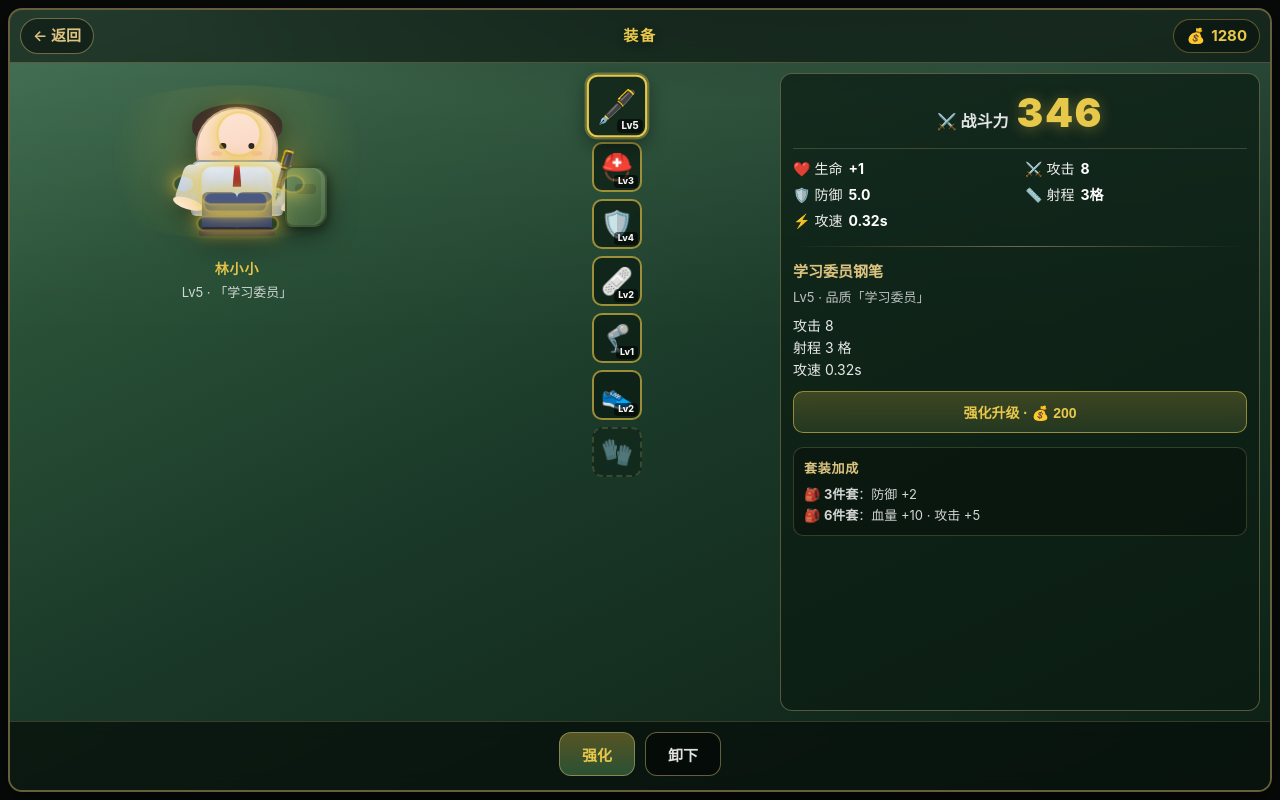
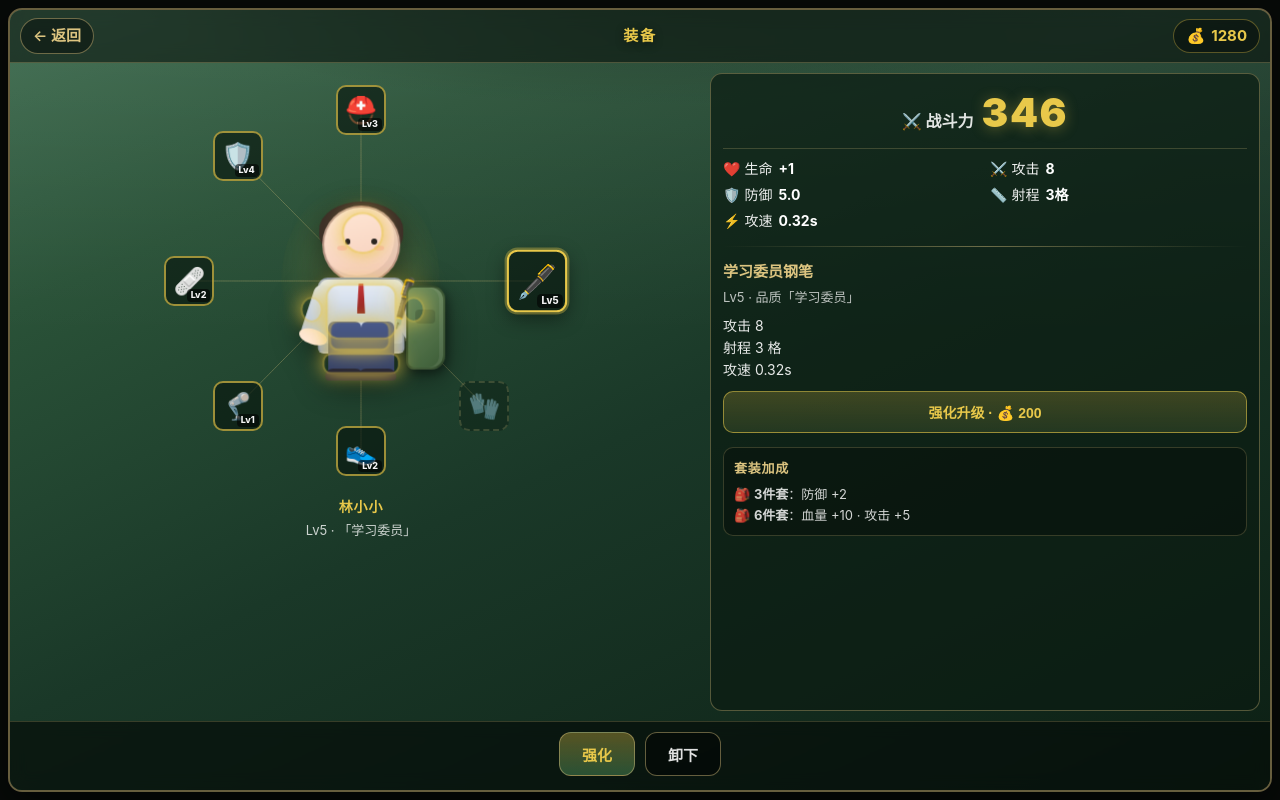
Before and after one commit to edwin-lau/AppDocPages, a plain HTML site: page docs/lifegame/equipment-final.html in a window 1280 px wide. Drawn offline with Linux system fonts and the light colour scheme.

Commit message:
fix: 装备槽位围绕角色分布

```diff
--- a/docs/lifegame/equipment-final.html
+++ b/docs/lifegame/equipment-final.html
@@ -144,29 +144,48 @@
       padding: 10px;
     }
 
-    .col-char {
-      flex: 0 0 35%;
-      max-width: 38%;
+    /* 左侧：角色居中 + 槽位环绕（约 55%） */
+    .col-figure-ring {
+      flex: 0 0 55%;
+      max-width: 55%;
+      min-width: 0;
       display: flex;
       flex-direction: column;
       align-items: center;
       justify-content: flex-start;
-      min-width: 0;
+      gap: 6px;
     }
 
-    .col-slots {
-      flex: 0 0 25%;
-      max-width: 28%;
-      display: flex;
-      flex-direction: column;
-      align-items: center;
-      gap: 8px;
-      padding-top: 4px;
-      min-width: 0;
+    .equip-arena {
+      position: relative;
+      width: 100%;
+      max-width: min(100%, 440px);
+      margin: 0 auto;
+      aspect-ratio: 1 / 1;
+      max-height: min(52vh, 420px);
+    }
+
+    .equip-links {
+      position: absolute;
+      inset: 0;
+      width: 100%;
+      height: 100%;
+      z-index: 1;
+      pointer-events: none;
+      overflow: visible;
+    }
+
+    .equip-links .link-line {
+      stroke: var(--gold);
+      stroke-width: 0.45;
+      stroke-dasharray: 1.35 0.85;
+      stroke-linecap: round;
+      opacity: 0.72;
+      vector-effect: non-scaling-stroke;
     }
 
     .col-stats {
-      flex: 1 1 40%;
+      flex: 1 1 0;
       min-width: 0;
       display: flex;
       flex-direction: column;
@@ -174,16 +193,22 @@
       overflow: hidden;
     }
 
-    /* 角色展示区 */
+    /* 角色展示区（位于环绕区中心） */
     .figure-wrap {
-      position: relative;
-      width: 100%;
-      min-height: 180px;
-      max-height: min(52vh, 420px);
+      position: absolute;
+      left: 50%;
+      top: 50%;
+      transform: translate(-50%, -50%);
+      z-index: 2;
+      width: 44%;
+      height: 56%;
+      min-height: 0;
+      max-height: none;
       display: flex;
       align-items: flex-end;
       justify-content: center;
-      padding-bottom: 8px;
+      padding-bottom: 4px;
+      pointer-events: none;
     }
 
     .figure-glow {
@@ -202,8 +227,8 @@
 
     .student {
       position: relative;
-      width: min(72%, 160px);
-      height: min(85%, 220px);
+      width: min(88%, 150px);
+      height: min(88%, 200px);
       filter: drop-shadow(0 6px 14px rgba(0,0,0,0.45));
     }
 
@@ -414,9 +439,25 @@
 
     .char-meta {
       text-align: center;
-      margin-top: 6px;
+      margin-top: 2px;
       padding: 0 4px;
       font-size: clamp(12px, 3vw, 14px);
+      flex-shrink: 0;
+    }
+
+    /* 槽位环绕层 */
+    .slot-ring {
+      position: absolute;
+      inset: 0;
+      z-index: 3;
+      pointer-events: none;
+    }
+
+    .slot-list {
+      position: absolute;
+      inset: 0;
+      pointer-events: none;
+      list-style: none;
     }
 
     .char-name {
@@ -431,17 +472,8 @@
       font-size: clamp(12px, 2.9vw, 13px);
     }
 
-    /* 槽位 */
-    .slot-list {
-      display: flex;
-      flex-direction: column;
-      align-items: center;
-      gap: 7px;
-      width: 100%;
-    }
-
     .slot-btn {
-      position: relative;
+      position: absolute;
       width: 50px;
       height: 50px;
       border-radius: 10px;
@@ -461,6 +493,8 @@
       padding: 0;
       font: inherit;
       color: inherit;
+      pointer-events: auto;
+      transform: translate(-50%, -50%);
     }
 
     .slot-btn.weapon-slot {
@@ -481,7 +515,7 @@
     }
 
     .slot-btn.selected {
-      transform: scale(1.08);
+      transform: translate(-50%, -50%) scale(1.08);
       border-color: var(--gold-bright);
       box-shadow:
         0 0 0 2px rgba(232, 200, 74, 0.35),
@@ -497,6 +531,15 @@
     .weapon-slot .slot-emoji {
       font-size: 30px;
     }
+
+    /* 槽位方位（相对 equip-arena，与 SVG 端点一致） */
+    .slot-pos-weapon { left: 90%; top: 50%; }
+    .slot-pos-helmet { left: 50%; top: 9%; }
+    .slot-pos-armor { left: 22%; top: 20%; }
+    .slot-pos-bracers { left: 11%; top: 50%; }
+    .slot-pos-legs { left: 22%; top: 80%; }
+    .slot-pos-shoes { left: 50%; top: 91%; }
+    .slot-pos-gloves { left: 78%; top: 80%; }
 
     .slot-lv {
       position: absolute;
@@ -699,51 +742,39 @@
       pointer-events: none;
     }
 
-    /* 竖屏：上下布局 */
+    /* 竖屏：上角色+环绕，下属性 */
     @media (max-width: 720px), (orientation: portrait) {
       .main-row {
         flex-direction: column;
         align-items: stretch;
       }
 
-      .col-char {
+      .col-figure-ring {
         flex: 0 0 auto;
         max-width: 100%;
         width: 100%;
       }
 
+      .equip-arena {
+        max-width: min(100%, 360px);
+        max-height: min(42vh, 340px);
+      }
+
       .figure-wrap {
-        max-height: min(38vh, 280px);
-        min-height: 140px;
+        width: 46%;
+        height: 54%;
       }
 
       .student {
-        width: min(48%, 140px);
-        height: min(72%, 200px);
-      }
-
-      .col-slots {
-        flex: 0 0 auto;
-        max-width: 100%;
-        width: 100%;
-        flex-direction: column;
-        align-items: center;
-        padding: 6px 4px;
-      }
-
-      .slot-list {
-        flex-direction: column;
-        flex-wrap: nowrap;
-        align-items: center;
-      }
-
-      .slot-list .weapon-slot {
-        order: -1;
+        width: min(82%, 130px);
+        height: min(82%, 180px);
       }
 
       .col-stats {
         flex: 1 1 auto;
+        max-width: 100%;
         width: 100%;
+        min-height: 0;
       }
 
       .stat-grid {
@@ -751,32 +782,20 @@
       }
     }
 
-    /* 横屏宽屏：三栏 */
+    /* 横屏：左 55% 环绕 + 右属性 */
     @media (min-width: 721px) and (orientation: landscape) {
       .main-row {
         flex-direction: row;
       }
 
-      .col-char {
-        flex: 0 0 35%;
-        max-width: 35%;
-      }
-
-      .col-slots {
-        flex: 0 0 25%;
-        max-width: 25%;
+      .col-figure-ring {
+        flex: 0 0 55%;
+        max-width: 55%;
       }
 
       .col-stats {
-        flex: 1 1 40%;
-      }
-
-      .slot-list {
-        flex-direction: column;
-      }
-
-      .weapon-slot {
-        order: 0;
+        flex: 1 1 0;
+        min-width: 0;
       }
     }
 
@@ -797,7 +816,17 @@
     </header>
 
     <div class="main-row">
-      <section class="col-char" aria-label="角色展示">
+      <section class="col-figure-ring" aria-label="角色与装备槽位">
+        <div class="equip-arena">
+          <svg class="equip-links" viewBox="0 0 100 100" preserveAspectRatio="none" aria-hidden="true">
+            <line class="link-line" x1="50" y1="50" x2="50" y2="9" />
+            <line class="link-line" x1="50" y1="50" x2="22" y2="20" />
+            <line class="link-line" x1="50" y1="50" x2="11" y2="50" />
+            <line class="link-line" x1="50" y1="50" x2="22" y2="80" />
+            <line class="link-line" x1="50" y1="50" x2="50" y2="91" />
+            <line class="link-line" x1="50" y1="50" x2="78" y2="80" />
+            <line class="link-line" x1="50" y1="50" x2="90" y2="50" />
+          </svg>
           <div class="figure-wrap">
             <div class="figure-glow" aria-hidden="true"></div>
             <div class="student" id="studentFig">
@@ -829,15 +858,15 @@
               <span class="equip-hotspot hotspot-glove" data-slot="gloves"></span>
             </div>
           </div>
+          <nav class="slot-ring" aria-label="装备槽位">
+            <div class="slot-list" id="slotList"></div>
+          </nav>
+        </div>
         <div class="char-meta">
           <div class="char-name">林小小</div>
           <div class="char-rank">Lv5 · 「学习委员」</div>
         </div>
       </section>
-
-      <nav class="col-slots" aria-label="装备槽位">
-        <div class="slot-list" id="slotList"></div>
-      </nav>
 
       <aside class="col-stats" aria-label="属性与详情">
         <div class="stats-panel">
@@ -1015,6 +1044,7 @@
             btn.setAttribute('aria-label', s.label + ' ' + s.titleShort + ' Lv' + s.lv);
           }
           btn.dataset.index = String(idx);
+          btn.classList.add('slot-pos-' + s.id);
 
           var emoji = document.createElement('span');
           emoji.className = 'slot-emoji';
```
Lines whose indentation alone changed are shown as unchanged.
